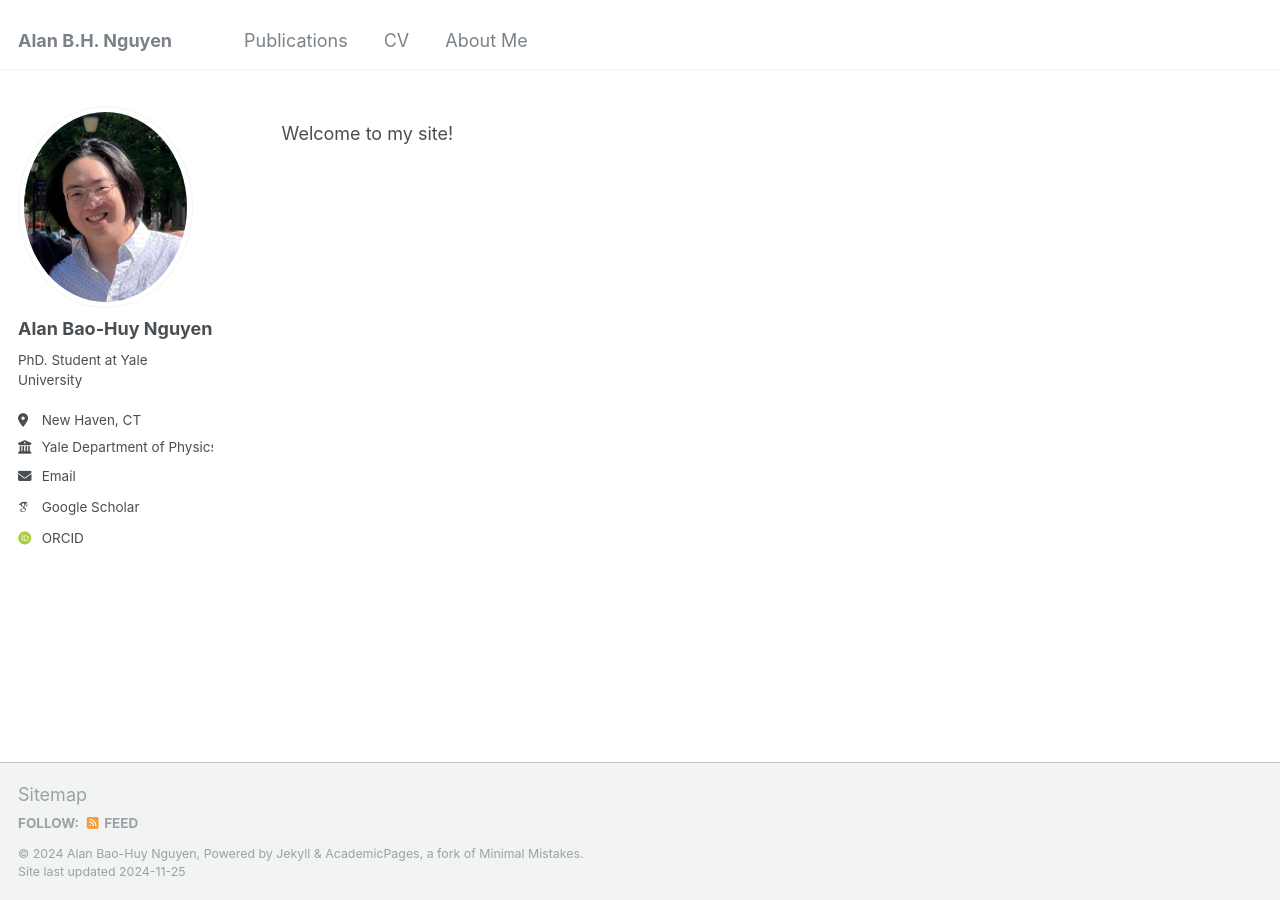
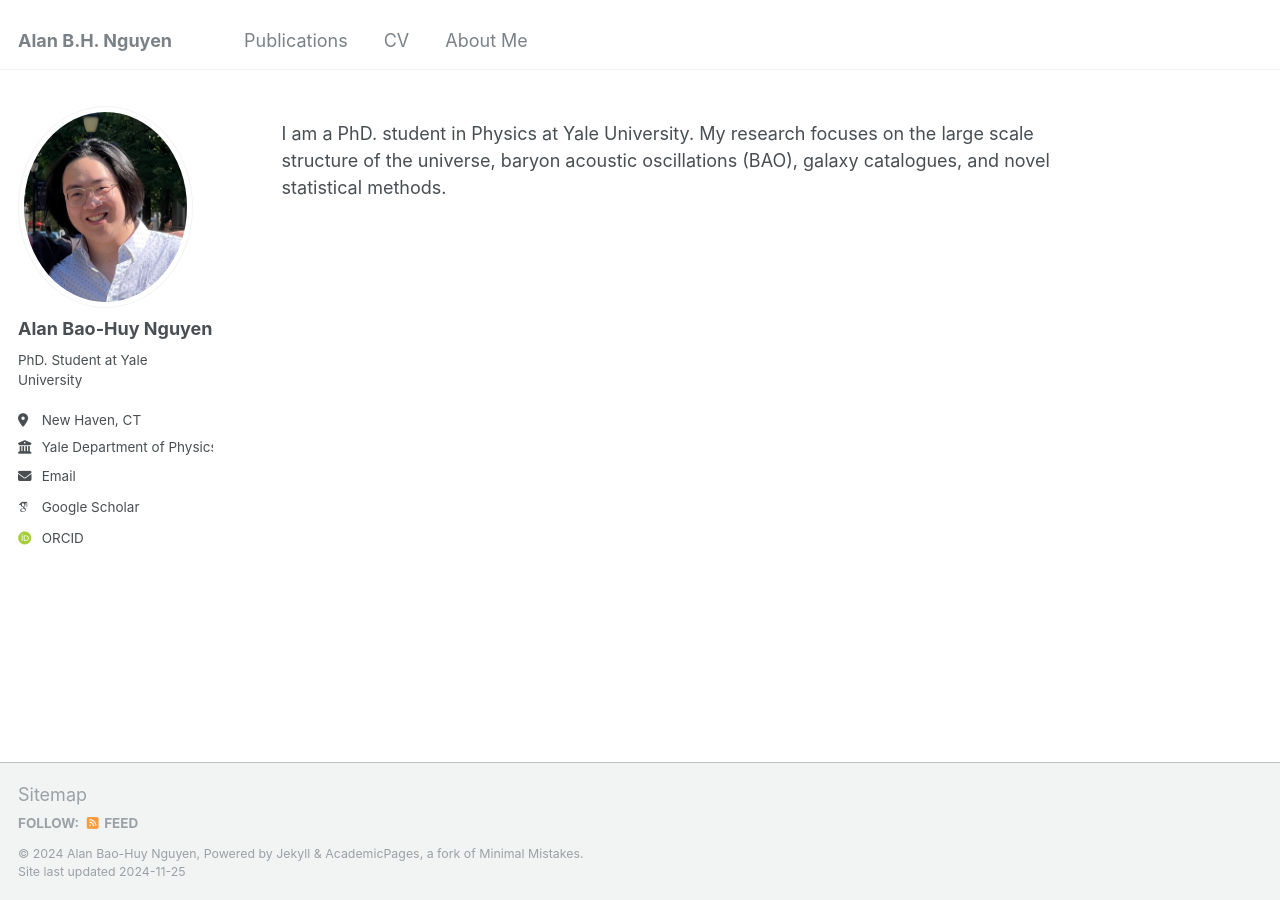
Before and after one commit to alanbhnguyen/alanbhnguyen.github.io, a Jekyll site: the page built from _pages/about.md, in a window 1280 px wide. Built offline with Jekyll 4.4.1, drawn with Linux system fonts in a browser that asks for light colours; some web fonts are replaced.

Commit message:
Update about.md

```diff
--- a/_pages/about.md
+++ b/_pages/about.md
@@ -7,4 +7,4 @@ redirect_from:
   - /about.html
 ---
 
-Welcome to my site!
+I am a PhD. student in Physics at Yale University. My research focuses on the large scale structure of the universe, baryon acoustic oscillations (BAO), galaxy catalogues, and novel statistical methods.
```
